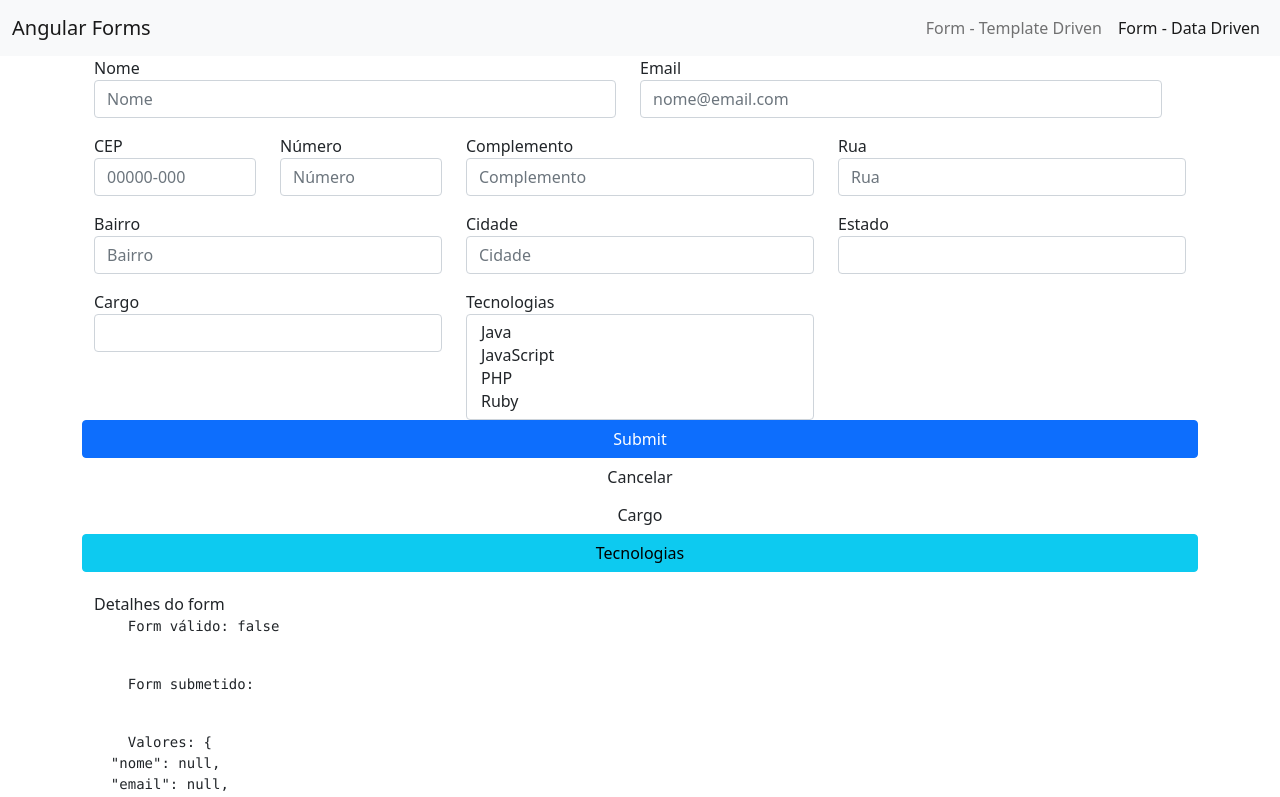
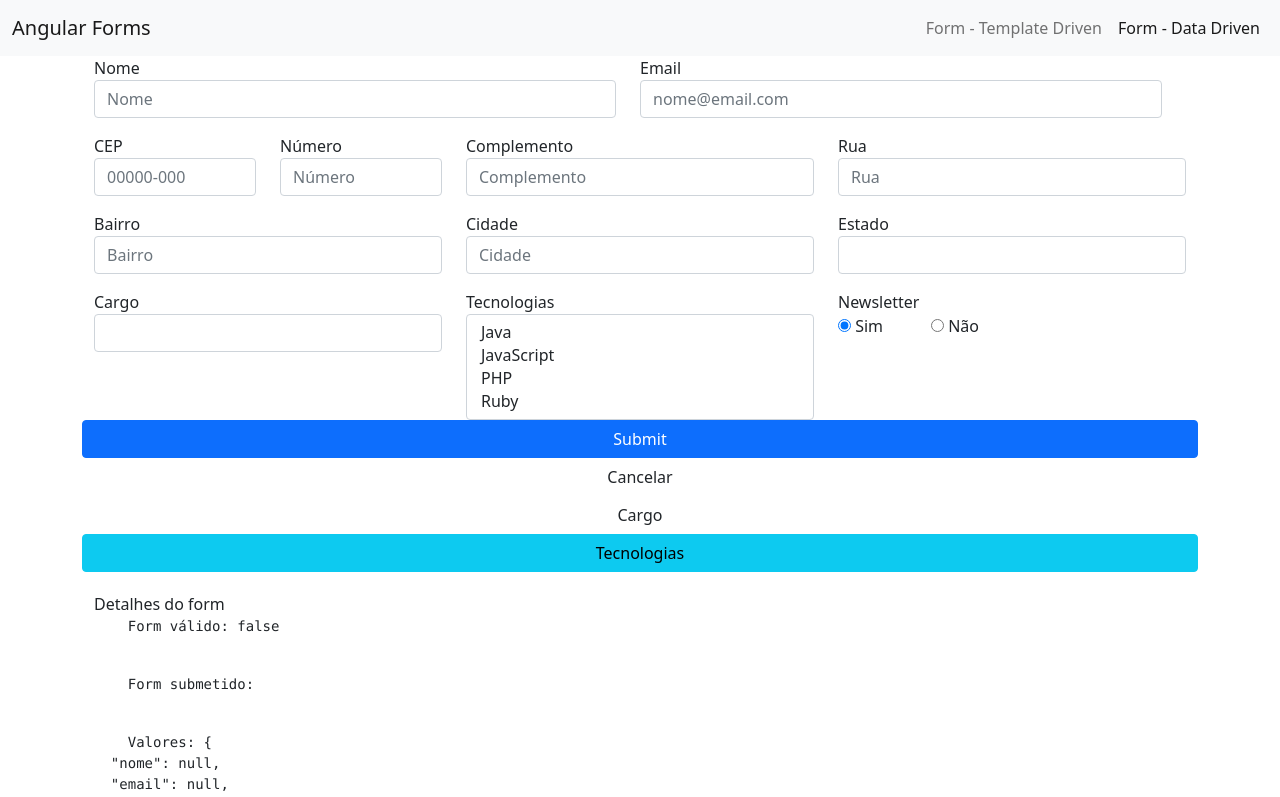
Before and after one commit to Eronheit/angular-forms, an Angular app: page /data-form in a window 1280 px wide. Shown: the top 797 px of the page. Built offline with nearby package versions, Linux system fonts and the light colour scheme.

Commit message:
feat: reactive forms - radio button

```diff
--- a/src/app/data-form/data-form.component.html
+++ b/src/app/data-form/data-form.component.html
@@ -161,6 +161,17 @@
         </select>
       </div>
 
+      <div class="col-md-3">
+        <label for="newsletter" class="control-label">Newsletter</label>
+        <div id="newsletter" class="row">
+          <div class="col-sm-4" *ngFor="let item of newsletterOp">
+            <label class="radio-inline">
+              <input type="radio" [value]="item.valor" formControlName="newsletter" /> {{ item.desc }}
+            </label>
+          </div>
+        </div>
+      </div>
+
       <button type="submit" class="btn btn-primary">Submit</button>
       <button type="button" class="btn" (click)="resetar()">Cancelar</button>
       <button type="button" class="btn" (click)="setarCargo()">Cargo</button>
--- a/src/app/data-form/data-form.component.ts
+++ b/src/app/data-form/data-form.component.ts
@@ -18,6 +18,8 @@ export class DataFormComponent implements OnInit {
   estados!: Observable<EstadoBr[]>;
   cargos!: any[];
   tecnologias!: any[];
+
+  newsletterOp!: any[];
 
   constructor(
     private formBuilder: FormBuilder,
@@ -117,6 +119,8 @@ export class DataFormComponent implements OnInit {
 
     this.tecnologias =  this.dropdownService.getTecnologias();
 
+    this.newsletterOp = this.dropdownService.getNewsletter()
+
     /* this.dataForm = new FormGroup({
       nome: new FormControl(null),
       email: new FormControl(null),
@@ -142,7 +146,9 @@ export class DataFormComponent implements OnInit {
       }),
 
       cargo: [null],
-      tecnologias: [null]
+      tecnologias: [null],
+
+      newsletter: ['s']
     })
   }
 
--- a/src/app/shared/services/dropdown.service.ts
+++ b/src/app/shared/services/dropdown.service.ts
@@ -33,4 +33,11 @@ export class DropdownService {
       { nome: 'ruby', desc: 'Ruby' }
     ];
   }
+
+  getNewsletter() {
+    return [
+      { valor: 's', desc: 'Sim' },
+      { valor: 'n', desc: 'Não' }
+    ];
+  }
 }
```
